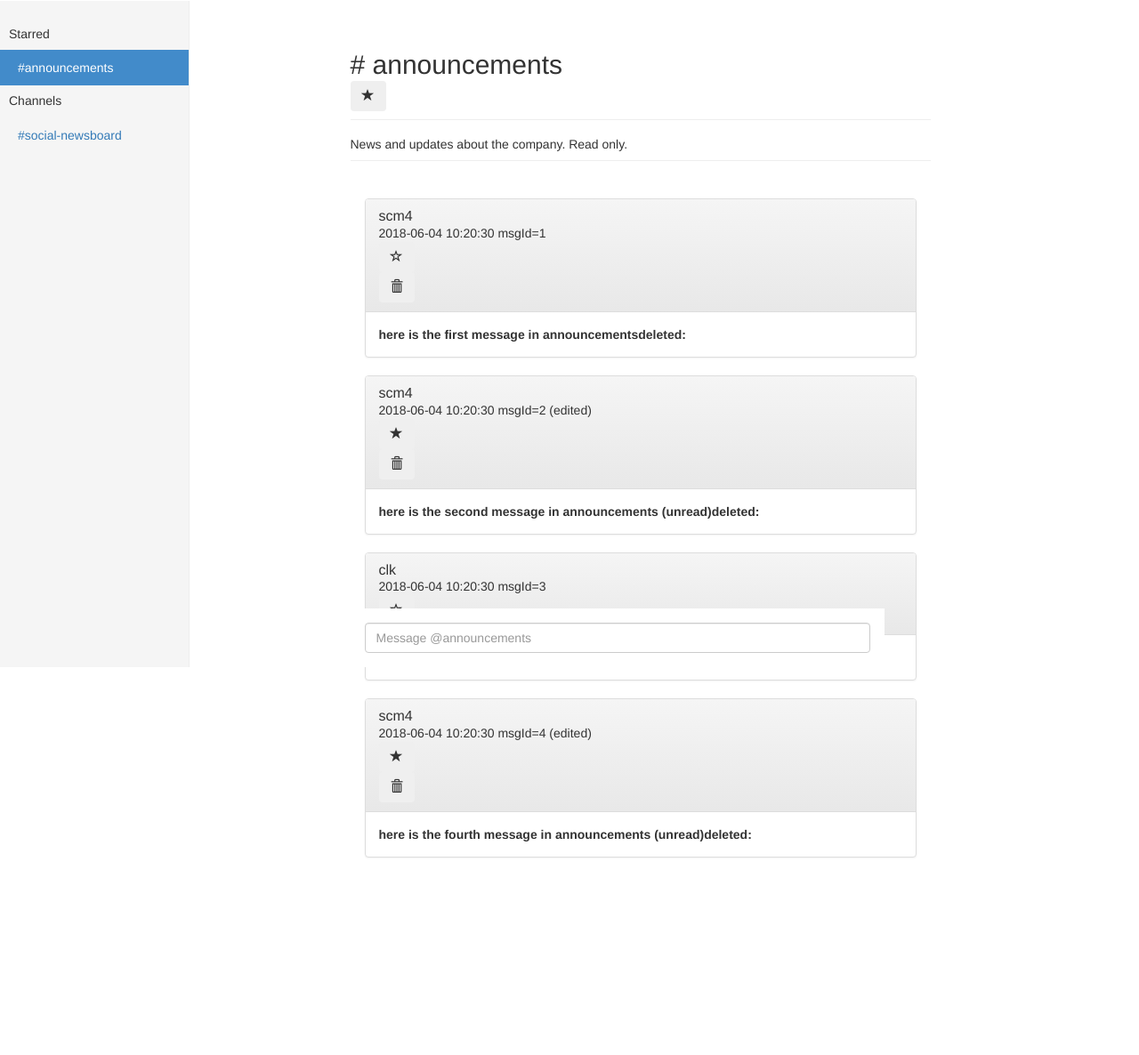
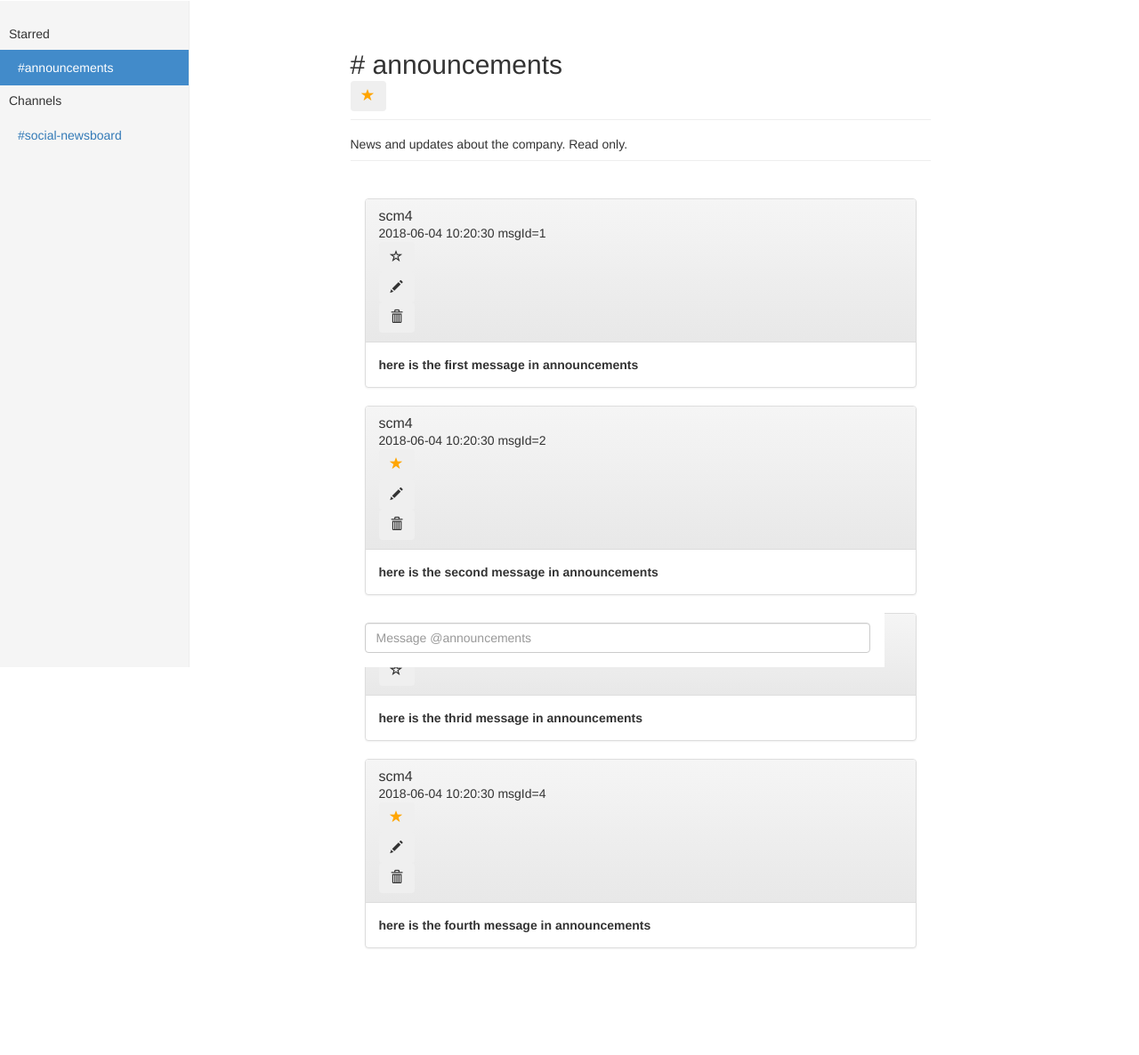
Before and after one commit to codingclemo/SlackLight, a PHP site: page /index.php?view=messenger&channel=announcements in a window 1280 px wide. Shown: the part 50-1236 px from the top of the page at 89% size. Before the commit the page ends 1014 px from the top, so only its background shows below. Run offline with PHP 8.4, Linux system fonts and the light colour scheme; the visitor is signed in with stand-in values (Sample User, id 1); data comes from the database, SQL or seed files in the repository; some libraries are stand-ins or nearby versions.

Commit message:
added editing messages

```diff
--- a/SlackLight.sql
+++ b/SlackLight.sql
@@ -197,11 +197,11 @@
 
 /* insert dummy messages */
 INSERT INTO messages VALUES (1, 1, 2, "here is the first message in announcements", CURRENT_TIMESTAMP(), 0, 0);
-INSERT INTO messages VALUES (2, 1, 2, "here is the second message in announcements (unread)", CURRENT_TIMESTAMP(), 1, 0);
+INSERT INTO messages VALUES (2, 1, 2, "here is the second message in announcements", CURRENT_TIMESTAMP(), 0, 0);
 INSERT INTO messages VALUES (3, 2, 2, "here is the thrid message in announcements", CURRENT_TIMESTAMP(), 0, 0);
-INSERT INTO messages VALUES (4, 1, 2, "here is the fourth message in announcements (unread)", CURRENT_TIMESTAMP(), 1, 0);
+INSERT INTO messages VALUES (4, 1, 2, "here is the fourth message in announcements", CURRENT_TIMESTAMP(), 0, 0);
 INSERT INTO messages VALUES (5, 1, 1, "here is the first message in soc-news", CURRENT_TIMESTAMP(), 0, 0);
-INSERT INTO messages VALUES (6, 1, 1, "here is the second message in soc-news (unread)", CURRENT_TIMESTAMP(), 1, 0);
+INSERT INTO messages VALUES (6, 1, 1, "here is the second message in soc-news", CURRENT_TIMESTAMP(), 0, 0);
 INSERT INTO messages VALUES (7, 2, 3, "here is the first message in announcements-hr", CURRENT_TIMESTAMP(), 0, 0);
 
 INSERT INTO userMessageRef VALUES (1, 1, 0);
--- /dev/null
+++ b/assets/bootstrap/js/SlackLight.js
@@ -0,0 +1,11 @@
+$(".editMsg").click(function () {
+    var buttonId = this.id;
+    buttonId = buttonId.toString().replace("editMsg_", ""); // reduce to numerical value
+    var divId = "form_editMsg_" + buttonId;
+    var x = $('#' + divId);
+    x.toggle();
+});
+
+$(".removeEditMsg").click(function () {
+    $(".removeEditMsg").closest("div").hide();
+});
--- a/assets/main.css
+++ b/assets/main.css
@@ -71,3 +71,19 @@
     z-index: +2;
     padding-bottom: 100px;
 }
+
+.editMsgFormDiv {
+   display: none;
+}
+
+.glyphicon-star {
+    color: orange;
+}
+
+.glyphicon-ok {
+    color: #3e8f3e;
+}
+
+.glyphicon-remove {
+    color: #c7254e;
+}
--- a/lib/Data/DataManager_mysqlpdo.php
+++ b/lib/Data/DataManager_mysqlpdo.php
@@ -563,4 +563,29 @@
         self::closeConnection($con);
     }
 
+    public static function editMessage(int $messageId, string $text) {
+        $user = AuthenticationManager::getAuthenticatedUser();
+        $con = self::getConnection();
+
+        $con->beginTransaction();
+
+        try {
+            self::query($con, "
+                UPDATE messages
+                SET text = ?, edited = 1
+                WHERE id = ?
+                AND authorId = ?
+            ", [ $text, $messageId, $user->getId()]);
+            $msgId = $messageId; // just for checking if it worked
+
+            $con->commit();
+        } catch (\Exception $e) {
+            $con->rollBack();
+            $msgId = NULL;
+        }
+
+        self::closeConnection($con);
+        return $msgId;
+    }
+
 }
--- a/lib/Data/IDataManager.php
+++ b/lib/Data/IDataManager.php
@@ -14,9 +14,6 @@
     public static function createMessage(int $authorId, int $channelId, string $text);
     public static function markChannel(int $channelId, int $userId);
     public static function markMessage(int $messageId);
-    /*
-    public static function editMessage(int $messageId, string text);
-    public static function markMessage(int $messageId, int $userId);
-    public static function markChannel(int $channelId, int $userId);
-    */
+    public static function editMessage(int $messageId, string $text);
+
 }
--- a/lib/SlackLight/Controller.php
+++ b/lib/SlackLight/Controller.php
@@ -29,10 +29,12 @@
     const ACTION_SWITCHMARKMESSAGE = 'switchMarkMessage';
     const ACTION_UPDATELASTREAD = 'updateLastRead';
     const ACTION_DELETEMESSAGE = 'deleteMsg';
+    const ACTION_EDITMESSAGE = 'editMsg';
     const SENDMSG = 'sendMessage';
     //const SWITCHMARKCHANNEL = 'switchMarked';
     //const SWITCHMARKMESSAGE = 'switchMarkedMessage';
     const DELETEMESSAGE = 'deleteMessage';
+    const EDITMESSAGE = 'editMessage';
 	const USER_NAME = 'userName';
 	const USER_PASSWORD = 'password';
 
@@ -145,7 +147,7 @@
                     $this->forwardRequest(['Not logged in.']);
                 }
 
-                if ($this->switchMarked($channel, $_POST[self::SWITCHMARKCHANNEL])) {
+                if ($this->switchMarked($channel)) {
                     break;
                 } else {
                     return false;
@@ -194,6 +196,24 @@
 
                 $channel = isset($_REQUEST['channel']) ? $_REQUEST['channel'] : null;
                 Util::redirect('index.php?view=messenger&channel=' . $channel);
+                break;
+
+            case self::ACTION_EDITMESSAGE :
+                $user = AuthenticationManager::getAuthenticatedUser();
+                //$channel = isset($_REQUEST['channel']) ? (string) $_REQUEST['channel'] : null;
+                $messageId = isset($_REQUEST['message']) ? (string) $_REQUEST['message'] : null;
+
+
+                if ($user == null) {
+                    $this->forwardRequest(['Not logged in.']);
+                    break;
+                }
+
+                if ($this->editMessage($messageId, $_POST[self::EDITMESSAGE])) {
+                    break;
+                } else {
+                    return false;
+                }
                 break;
 
             default :
@@ -282,7 +302,7 @@
     }
 
 
-    protected function switchMarked(string $channelName = null, $target = null) : bool {
+    protected function switchMarked(string $channelName = null) : bool {
         $errors = array();
         if (count($errors) > 0) {
             $this->forwardRequest($errors);
@@ -324,20 +344,30 @@
         Util::redirect('index.php?view=messenger&channel=' . $channel);
         return true;
     }
-    /*
-     *
-                } else {
 
-                    if($channel === null) {
-                        echo("<script>console.log('PHP: "."channel is null"."');</script>");
+    protected function editMessage(string $messageId = null, string $text =  null) : bool {
+        $errors = array();
+        if (count($errors) > 0) {
+            $this->forwardRequest($errors);
+            return false;
+        }
 
-                    } else {
+        $user = AuthenticationManager::getAuthenticatedUser();
 
-                        DataManager::markChannel($user->getId(), $channel->getId());
+        if ($messageId) {
+            $message = \Data\DataManager::editMessage((int) $messageId, $text);
+        } else {
+            $message = null;
+        }
 
-                        Util::redirect('index.php?view=messenger&channel=' . $channel->getName());
-                        break;
-                    }
-     * */
+        if (!$message) {
+            $this->forwardRequest(array('could not edit message'));
+            return false;
+        }
+
+        $channel = isset($_REQUEST['channel']) ? (string) $_REQUEST['channel'] : null;
+        Util::redirect('index.php?view=messenger&channel=' . $channel);
+        return true;
+    }
 
 }
--- a/views/messenger.php
+++ b/views/messenger.php
@@ -47,14 +47,14 @@
     <div class="channelMeta">
         <h2 class="page-header"># <?php echo $channelName ?>
             <?php if ($realChannel->isMarked()): ?>
-                <form class="form-horizontal" method="post" id="channelMark" action="<?php echo Util::action(SlackLight\Controller::ACTION_SWITCHMARKCHANNEL, array('view' => $view, "channel" => $channelName)); ?>">
-                    <button type="submit" class="btn btn-primary-outline" form="channelMark">
+                <form class="form-vertical" method="post" id="channelMark" action="<?php echo Util::action(SlackLight\Controller::ACTION_SWITCHMARKCHANNEL, array('view' => $view, "channel" => $channelName)); ?>">
+                    <button type="submit" class="btn btn-primary-outline">
                         <span class="glyphicon glyphicon-star"></span>
                     </button>
                 </form>
             <?php else: ?>
-                <form class="form-horizontal" method="post" id="channelNoMark" action="<?php echo Util::action(SlackLight\Controller::ACTION_SWITCHMARKCHANNEL, array('view' => $view, "channel" => $channelName)); ?>">
-                    <button type="submit" class="btn btn-primary-outline" form="channelNoMark">
+                <form class="form-vertical" method="post" id="channelNoMark" action="<?php echo Util::action(SlackLight\Controller::ACTION_SWITCHMARKCHANNEL, array('view' => $view, "channel" => $channelName)); ?>">
+                    <button type="submit" class="btn btn-primary-outline">
                         <span class="glyphicon glyphicon-star-empty"></span>
                     </button>
                 </form>
@@ -67,8 +67,6 @@
     <div class="messages" id="msgs">
         <?php //Add messages in here
         $messages[] = \Data\DataManager::getMessages($channelId);
-
-
         try {
             if ($messages[0] == null)
                 throw new Exception("no messages");
@@ -84,23 +82,20 @@
                     <?php
                     echo $message->getTimestamp();
                     echo " msgId=".$messageId;
-
-                    if ($message->isEdited())
-                        echo " (edited)";
                     ?>
 
                     <?php if ($message->isMarked()): ?>
 
                         <?php
                         ?>
-                        <form class="form-horizontal" method="post" id="messageMark" action="<?php echo Util::action(SlackLight\Controller::ACTION_SWITCHMARKMESSAGE, array('view' => $view, "channel" => $channelName, "message" => $messageId)); ?>">
-                            <button type="submit" class="btn btn-primary-outline" form="messageMark">
+                        <form class="form-vertical" method="post" id="messageMark" action="<?php echo Util::action(SlackLight\Controller::ACTION_SWITCHMARKMESSAGE, array('view' => $view, "channel" => $channelName, "message" => $messageId)); ?>">
+                            <button type="submit" class="btn btn-primary-outline">
                                 <span class="glyphicon glyphicon-star"></span>
                             </button>
                         </form>
                     <?php else: ?>
-                        <form class="form-horizontal" method="post" id="messageNoMark" action="<?php echo Util::action(SlackLight\Controller::ACTION_SWITCHMARKMESSAGE, array('view' => $view, "channel" => $channelName, "message" => $messageId)); ?>">
-                            <button type="submit" class="btn btn-primary-outline" form="messageNoMark">
+                        <form class="form-vertical" method="post" id="messageNoMark" action="<?php echo Util::action(SlackLight\Controller::ACTION_SWITCHMARKMESSAGE, array('view' => $view, "channel" => $channelName, "message" => $messageId)); ?>">
+                            <button type="submit" class="btn btn-primary-outline" >
                                 <span class="glyphicon glyphicon-star-empty"></span>
                             </button>
                         </form>
@@ -109,27 +104,49 @@
 
                     <?php
                     if ($message->getAuthorId() == AuthenticationManager::getAuthenticatedUser()->getId()): ?>
-                        <form class="form-horizontal" method="post" id="trashMsg" action="<?php echo Util::action(SlackLight\Controller::ACTION_DELETEMESSAGE, array('view' => $view, "channel" => $channelName, "message" => $messageId)); ?>">
-                            <button type="submit" class="btn btn-primary-outline"  form="trashMsg">
-                                <span class="glyphicon glyphicon glyphicon-trash"></span>
+                        <form class="form-vertical" method="post">
+                            <button type="button" class="btn btn-primary-outline editMsg" id="editMsg_<?php echo $messageId; ?>">
+                                <span class="glyphicon glyphicon-pencil"></span>
+                            </button>
+                        </form>
+                        <form class="form-vertical" method="post" id="trashMsg" action="<?php echo Util::action(SlackLight\Controller::ACTION_DELETEMESSAGE, array('view' => $view, "channel" => $channelName, "message" => $messageId)); ?>">
+                            <button type="submit" class="btn btn-primary-outline">
+                                <span class="glyphicon glyphicon-trash"></span>
                             </button>
                         </form>
                     <?php endif;?>
                 </div>
-                <div class="panel-body">
+                <div class="panel-body" id="msg-body-<?php echo $messageId; ?>">
                     <?php
-
                     if ($realChannel->getLastRead() < (int) $messageId) : ?>
                         <strong>
                     <?php
                     endif;
                     echo $message->getText();
-                    echo "deleted: ".$message->isDeleted();
+                    if ($message->isEdited())
+                        echo " (edited)";
 
                     if ($realChannel->getLastRead() < (int) $messageId) : ?>
                         </strong>
                     <?php
-                    endif; ?>
+                    endif;
+
+                    // if edit button is pressed -> add form and textfield to div (below message)
+                    // add send button and abort button
+
+
+                    ?>
+                    <div class="editMsgFormDiv" id="form_editMsg_<?php echo $messageId; ?>">
+                        <form class="form-horizontal" onsubmit="" method="post" action="<?php echo Util::action(SlackLight\Controller::ACTION_EDITMESSAGE, array('view' => $view, 'channel' => $channelName, 'message' => $messageId)); ?>">
+                            <input class="form-control" name="<?php print SlackLight\Controller::EDITMESSAGE; ?>" value="<?php echo $message->getText(); ?>">
+                            <button type="submit" class="btn btn-primary-outline">
+                                <span class="glyphicon glyphicon-ok"></span>
+                            </button>
+                            <button type="button" class="btn btn-primary-outline removeEditMsg">
+                                <span class="glyphicon glyphicon-remove"></span>
+                            </button>
+                        </form>
+                    </div>
                 </div>
             </div>
 
@@ -162,7 +179,7 @@
 
     <div class="messageBar">
         <form class="form-horizontal" method="post" id="sendMsg" action="<?php echo Util::action(SlackLight\Controller::ACTION_SENDMSG, array('view' => $view, "channel" => $channelName)); ?>">
-            <input class="form-control" id="textMsg" rows="3" name="<?php print SlackLight\Controller::SENDMSG; ?>" placeholder="Message @<?php echo $channelName ?>"></input>
+            <input class="form-control" id="textMsg" name="<?php print SlackLight\Controller::SENDMSG; ?>" placeholder="Message @<?php echo $channelName ?>"></input>
         </form>
     </div>
 
--- a/views/partials/footer.php
+++ b/views/partials/footer.php
@@ -19,8 +19,10 @@
 
 </div>
 
+
 <script src="assets/jquery/jquery-3.3.1.js"></script>
 <script src="assets/bootstrap/js/bootstrap.js"></script>
+<script src="assets/bootstrap/js/SlackLight.js"></script>
 
 </body>
 </html>
```
